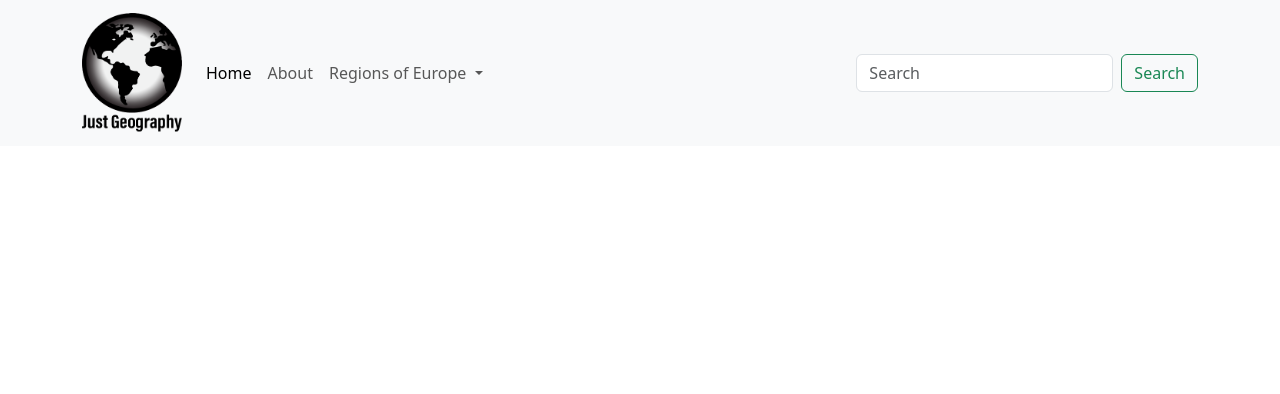
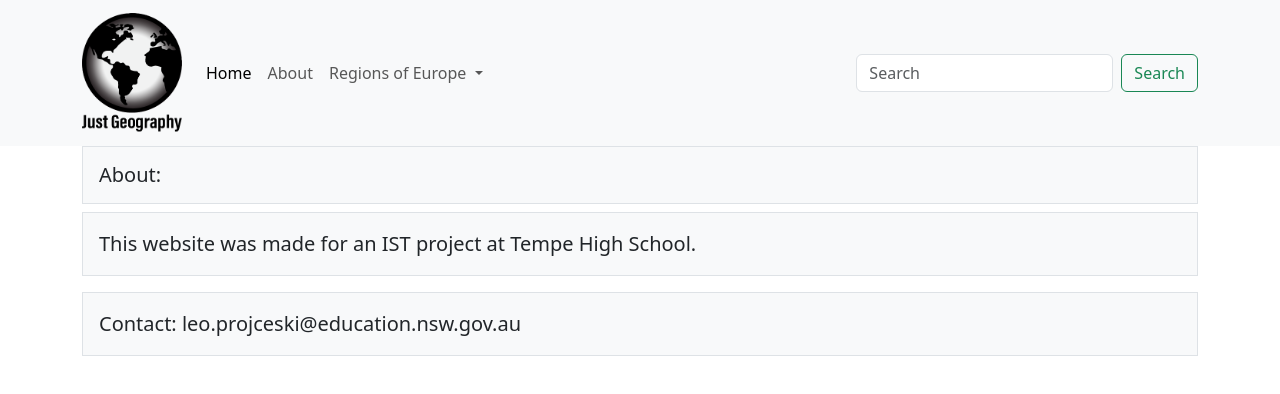
Before and after one commit to Leo-Proj/2024IST-Website-Leo.Projceski, a plain HTML site: page about.html in a window 1280 px wide. Drawn offline with nearby package versions, Linux system fonts and the light colour scheme.

Commit message:
adding content for about page

```diff
--- a/about.html
+++ b/about.html
@@ -52,6 +52,21 @@
     </div>
   </div>
 </nav>
+<!-- BEGIN BLOCK 1 CODE -->
+<div class="container">
+	<div class="row">
+		<div class="col">
+			<h2 class="p-3 fs-5 border bg-light"> About:</h2>
+			<p class="p-3 fs-5 border bg-light">This website was made for an IST project at Tempe High School.
+
+			<p class="p-3 fs-5 border bg-light">Contact: leo.projceski@education.nsw.gov.au
+			</p>
+
+		</div>
+	</div>
+</div>
+<!-- END BLOCK 1 CODE -->
+
 <!-- DO NOT EDIT BELOW THIS LINE -->
     <script src="https://cdn.jsdelivr.net/npm/bootstrap@5.3.0-alpha3/dist/js/bootstrap.bundle.min.js" integrity="sha384-ENjdO4Dr2bkBIFxQpeoTz1HIcje39Wm4jDKdf19U8gI4ddQ3GYNS7NTKfAdVQSZe" crossorigin="anonymous"></script>
   </body>
```
Also changed, not shown: Balkans.html (+2 -0 lines).
